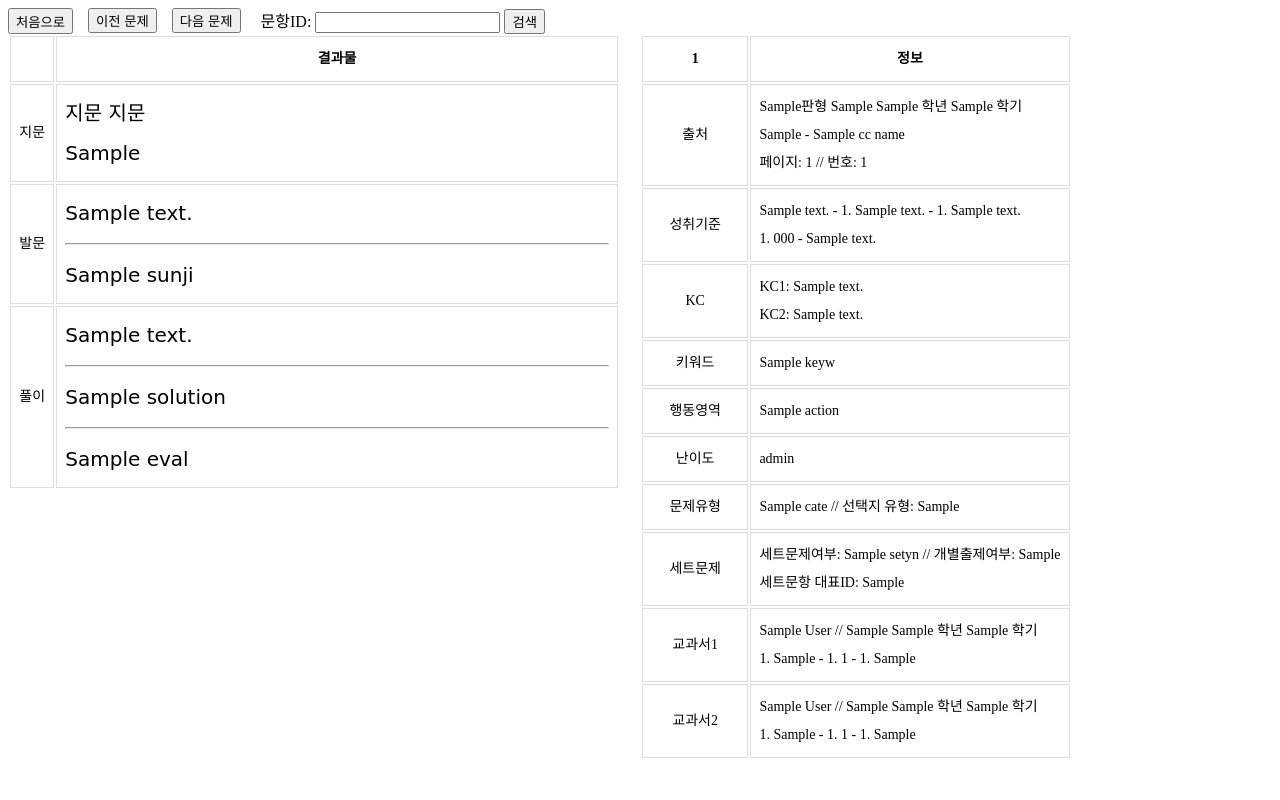
After one commit to pjaewon/inspection, a Flask app: template templates/result3.html in a window 1280 px wide. The commit adds this page. Run offline with Flask 3, Linux system fonts and the light colour scheme; the template is opened without the code that fills it: most values are stand-ins (such as "Sample title", 1, 10 or a date in 2020); parts of the project's set-up code (start-up, migrations or seed data) failed here and were passed over.

Commit message:
update
update

```diff
--- a/app.py
+++ b/app.py
@@ -5,7 +5,9 @@ import pandas as pd
 app = Flask(__name__)
 app.secret_key = 'jaewon'
 
-data = pd.read_excel('data/[동아출판] 6차_최종납품본_20240314_13331건.xlsx', sheet_name='Sheet1')
+# data = pd.read_excel('data/[동아출판] 6차_최종납품본_20240314_13331건.xlsx', sheet_name='Sheet1')
+data = pd.read_excel('data/[동아출판] 7차_최종납품본_20240404_14133건.xlsx', sheet_name='data')
+
 # data = pd.read_excel('data/1-6차 최종납품본_72132건.xlsx', sheet_name='통합')
 
 col_name = ['문항ID', '출처_학교급', '출처_학년', '출처_학기', '출처_과목', '출처_교육과정', '출처_시리즈/브랜드',
@@ -43,6 +45,13 @@ data['정답']=ans_values
 ev = ['평가기준1(서술형)', '평가기준1(퍼센트)', '평가기준2(서술형)', '평가기준2(퍼센트)', '평가기준3(서술형)', '평가기준3(퍼센트)', '평가기준4(서술형)', '평가기준4(퍼센트)', '평가기준5(서술형)', '평가기준5(퍼센트)']
 for e in ev:
     data[e] = data[e].fillna('').astype(str)
+
+
+
+dot0 = ['교과서1_학년', '교과서1_학기','교과서1_대단원순서', '교과서1_중단원순서', '교과서1_소단원순서',
+     '교과서2_학년', '교과서2_학기', '교과서2_대단원순서', '교과서2_중단원순서', '교과서2_소단원순서']
+for d in dot0:
+    data[d] = data[d].apply(lambda x : str(x).replace('.0',''))
 
 
 
@@ -130,6 +139,126 @@ def show_data():
 def search_again():
     return redirect(url_for('index'))
 #_______________________________________________________________________________________________________________________________________
+
+#sampling
+@app.route('/show_data3', methods=['POST'])
+def show_data3():
+    if request.method == 'POST':
+        selected_id = str(request.form['selected_id'])
+
+        # 입력된 ID가 DataFrame에 없는 경우
+        if selected_id not in data.index:
+            return render_template('result.html', not_found=True)
+
+        dap = data.loc[selected_id,'정답']
+
+        if data.loc[selected_id,'문제유형'][:3]=='객관식':
+            sunji ='① ' + data.loc[selected_id,'객관식선지1'] + '<br>② ' + data.loc[selected_id,'객관식선지2'] + '<br>③ ' + data.loc[selected_id,'객관식선지3'] + '<br>④ ' + data.loc[selected_id,'객관식선지4'] + '<br>⑤ ' + data.loc[selected_id,'객관식선지5']
+        else:
+            sunji = ''
+
+
+        contents_group = data.loc[selected_id, '내용_학년(군)']
+        contents_achi_1_num = data.loc[selected_id, '성취기준_영역(대)_연번']
+        contents_achi_1 = data.loc[selected_id, '성취기준_영역(대)']
+        contents_achi_2_num = data.loc[selected_id, '성취기준_영역(중)_연번']
+        contents_achi_2 = data.loc[selected_id, '성취기준_영역(중)']
+        contents_achi_3_num = data.loc[selected_id, '성취기준_성취기준명_연번']
+        contents_achi_3_code = data.loc[selected_id, '성취기준_표준코드']
+        contents_achi_3 = data.loc[selected_id, '성취기준_성취기준명']
+        contents_kc1 = data.loc[selected_id, 'KC1']
+        contents_kc2 = data.loc[selected_id, 'KC2']
+
+        #-----------------------------
+
+
+
+        cc_years = data.loc[selected_id, '출처_판형']
+        cc_school = data.loc[selected_id, '출처_학교급']
+        cc_grade = data.loc[selected_id, '출처_학년']
+        cc_semester = data.loc[selected_id, '출처_학기']
+        cc_series = data.loc[selected_id, '출처_시리즈/브랜드']
+        cc_name = data.loc[selected_id, '출처_제품명']
+        cc_page = data.loc[selected_id, '출처_페이지']
+        cc_num = data.loc[selected_id, '출처-문제번호']
+        keyw = data.loc[selected_id, '키워드']
+        action = data.loc[selected_id, '행동영역']
+        level = data.loc[selected_id, '난이도']
+        cate = data.loc[selected_id, '문제유형']
+        select_cate = data.loc[selected_id, '선택지유형']
+        setyn = data.loc[selected_id, '세트문제여부']
+        set1 = data.loc[selected_id, '개별출제여부']
+        set_origin = data.loc[selected_id, '세트문항 대표ID']
+
+        kyo1_school = data.loc[selected_id, '교과서1_학교급']
+        kyo1_grade = data.loc[selected_id, '교과서1_학년']
+        kyo1_semester = data.loc[selected_id, '교과서1_학기']
+        kyo1_author = data.loc[selected_id, '교과서1_저자']
+        kyo1_big_rank = data.loc[selected_id, '교과서1_대단원순서']
+        kyo1_big = data.loc[selected_id, '교과서1_대단원명']
+        kyo1_mid_rank = data.loc[selected_id, '교과서1_중단원순서']
+        kyo1_mid = data.loc[selected_id, '교과서1_중단원명']
+        kyo1_small_rank = data.loc[selected_id, '교과서1_소단원순서']
+        kyo1_small = data.loc[selected_id, '교과서1_소단원명']
+
+        kyo2_school = data.loc[selected_id, '교과서2_학교급']
+        kyo2_grade = data.loc[selected_id, '교과서2_학년']
+        kyo2_semester = data.loc[selected_id, '교과서2_학기']
+        kyo2_author = data.loc[selected_id, '교과서2_저자']
+        kyo2_big_rank = data.loc[selected_id, '교과서2_대단원순서']
+        kyo2_big = data.loc[selected_id, '교과서2_대단원명']
+        kyo2_mid_rank = data.loc[selected_id, '교과서1_중단원순서']
+        kyo2_mid = data.loc[selected_id, '교과서2_중단원명']
+        kyo2_small_rank = data.loc[selected_id, '교과서2_소단원순서']
+        kyo2_small = data.loc[selected_id, '교과서2_소단원명']
+
+        if data.loc[selected_id, '세트문제여부'] == 'Y' :
+            set_J = data.loc[str(set_origin),'지문(세트문제)']
+        else:
+            set_J = ''
+
+        #-----------------------------
+
+
+        if data.loc[selected_id,'문제유형']=='주관식-서술형':
+            eval = '평가기준1: ' + data.loc[selected_id, '평가기준1(서술형)'] + ' ' + data.loc[selected_id, '평가기준1(퍼센트)'] +'%'+'<br>평가기준2: ' + data.loc[selected_id, '평가기준2(서술형)'] + ' ' + data.loc[selected_id, '평가기준2(퍼센트)'] +'%'+'<br>평가기준3: ' + data.loc[selected_id, '평가기준3(서술형)'] + ' ' + data.loc[selected_id, '평가기준3(퍼센트)'] +'%'+'<br>평가기준4: ' + data.loc[selected_id, '평가기준4(서술형)'] + ' ' + data.loc[selected_id, '평가기준4(퍼센트)'] +'%'+'<br>평가기준5: ' + data.loc[selected_id, '평가기준5(서술형)'] + ' ' + data.loc[selected_id, '평가기준5(퍼센트)'] +'%'
+        else:
+            eval = ''
+
+
+
+
+        fingerprint = data.loc[selected_id, '지문(세트문제)']
+        content = data.loc[selected_id, '발문']
+        answer = data.loc[selected_id, '정답']
+        solution = data.loc[selected_id, '풀이']
+
+
+
+
+        current_index = question_ids.index(selected_id)
+        next_index = (current_index + 1) % len(question_ids)
+        prev_index = (current_index - 1) % len(question_ids)
+
+        # 다음 문제의 ID
+        next_question_id = question_ids[next_index]
+        prev_question_id = question_ids[prev_index]
+
+        return render_template('result3.html', selected_id=selected_id, contents_group=contents_group,
+                               fingerprint=fingerprint, content=content, answer=answer, solution=solution,
+                               contents_achi_1_num=contents_achi_1_num,contents_achi_1=contents_achi_1,
+                               contents_achi_2_num=contents_achi_2_num,contents_achi_2=contents_achi_2,
+                               contents_achi_3_num=contents_achi_3_num,contents_achi_3_code=contents_achi_3_code,contents_achi_3=contents_achi_3,
+                               contents_kc1=contents_kc1,contents_kc2=contents_kc2, eval=eval,
+                                prev_question_id=prev_question_id,next_question_id=next_question_id,sunji=sunji, dap=dap,
+
+                                cc_years =cc_years ,cc_school =cc_school ,cc_grade =cc_grade ,cc_semester =cc_semester ,cc_series =cc_series ,cc_name =cc_name ,cc_page =cc_page ,cc_num =cc_num ,keyw =keyw ,action =action ,level =level ,cate =cate ,select_cate =select_cate ,setyn =setyn ,set1 =set1 ,set_origin =set_origin ,kyo1_school =kyo1_school ,kyo1_grade =kyo1_grade ,kyo1_semester =kyo1_semester ,kyo1_author =kyo1_author ,kyo1_big_rank =kyo1_big_rank ,kyo1_big =kyo1_big ,kyo1_mid_rank =kyo1_mid_rank ,kyo1_mid =kyo1_mid ,kyo1_small_rank =kyo1_small_rank ,kyo1_small =kyo1_small ,kyo2_school =kyo2_school ,kyo2_grade =kyo2_grade ,kyo2_semester =kyo2_semester ,kyo2_author =kyo2_author ,kyo2_big_rank =kyo2_big_rank ,kyo2_big =kyo2_big ,kyo2_mid_rank =kyo2_mid_rank ,kyo2_mid =kyo2_mid ,kyo2_small_rank =kyo2_small_rank ,kyo2_small =kyo2_small ,set_J=set_J,
+                                not_found=False
+                                )
+
+
+    return render_template('index.html')
+
 
 aidt = pd.read_excel('data/AI_DT용 문항 선별_수학.xlsx', sheet_name='문항 DB')
 col_name2 = ['문항ID','선별','식별자','KC_AI_DT','저작유형', '출처_학교급', '출처_학년', '출처_학기', '출처_과목', '출처_교육과정', '출처_시리즈/브랜드',
--- /dev/null
+++ b/templates/result3.html
@@ -0,0 +1,185 @@
+<!DOCTYPE html>
+<html lang="en">
+<head>
+    <meta charset="UTF-8">
+    <meta name="viewport" content="width=device-width, initial-scale=1.0">
+    <title>마스터DB검토</title>
+    <script>
+        MathJax = {
+            tex: {
+                inlineMath: [['$', '$'], ['$$', '$$'], ['\\(', '\\)'], ['\\[', '\\]']]
+            }
+        };
+
+    </script>
+    <script type="text/javascript" async
+            src="https://cdnjs.cloudflare.com/ajax/libs/mathjax/3.2.2/es5/tex-mml-chtml.min.js">
+
+    </script>
+    <style>
+        th,
+        td {
+            line-height: 2;
+            font-size: 14px;
+        }
+        .flex-container {
+            display: flex;
+            justify-content: center; /* 수평 가운데 정렬 */
+        }
+        .latex-table {
+            display : inline-block;
+            width: 700px;
+            margin-right: 20px;
+            float: right;
+        }
+        .metadata-table {
+            display : inline-block;
+            width: 700px;
+            margin-right: 20px;
+            float: left;
+        }
+
+        .result-td img {
+            max-width: 70%;
+            height: auto;
+            margin: auto;
+            display: block;
+        }
+        .latex-table th, .latex-table td,
+        .metadata-table th, .metadata-table td {
+            border: 1px solid #ddd;
+            padding: 8px;
+            text-align: left;
+        }
+
+        .buttons-container {
+            display: flex;
+        }
+        .buttons-container button {
+            margin-right: 15px; /* 버튼 간격 조절 */
+        }
+        .buttons-container form:nth-child(2) input[type="submit"] {
+            margin-right: 15px; /* "이전 문제" 버튼의 간격을 더 조절합니다. */
+        }
+        pre {
+            white-space: pre-wrap;
+            word-wrap: break-word;
+            font-family: 'gothic'
+        }
+        .latex-table .result-td {
+            font-family: 'Pacifico', cursive; /* 폰트 변경 */
+            font-size: 20px; /* 폰트 크기 변경 */
+        }
+
+    </style>
+</head>
+<body>
+
+
+
+
+<!-- 버튼들을 가로로 배열하는 div에 스타일 추가 -->
+<div class="buttons-container">
+    <!-- "처음으로" 버튼 -->
+    <button onclick="location.href='/';">처음으로</button>
+
+    <!-- "이전 문제" 버튼 -->
+    <form action="/show_data3" method="post">
+        <input type="hidden" name="selected_id" value="{{ prev_question_id }}">
+        <input type="submit" value="이전 문제">
+    </form>
+
+    <!-- "다음 문제" 버튼 -->
+    <form action="/show_data3" method="post">
+        <input type="hidden" name="selected_id" value="{{ next_question_id }}">
+        <input type="submit" value="다음 문제">
+    </form>
+
+    <!-- 검색 폼 추가 -->
+    <form action="/show_data3" method="post">
+        <label for="search_id">&nbsp;&nbsp;&nbsp;&nbsp; 문항ID:</label>
+        <input type="text" id="search_id" name="selected_id" required>
+        <input type="submit" value="검색">
+    </form>
+</div>
+
+<!-- 이미지와 결과물을 담고 있는 div -->
+<div class="flex-container">
+
+    <table class="latex-table" align="right">
+        <thead>
+            <tr>
+                <th style="text-align: center; width: 30px;"></th>
+                <th style="text-align: center; width: 670px;">결과물</th>
+            </tr>
+        </thead>
+        <tr>
+            <td style="text-align: center;">지문</td>
+            <td class="result-td"> 지문 $\text{지문}$<br>{{set_J|safe}} </td>
+        </tr>
+        <tr>
+            <td style="text-align: center;">발문</td>
+            <td class="result-td">{{ content|safe}}<hr></hr>{{sunji|safe}}</td>
+        </tr>
+        <tr>
+            <td style="text-align: center;">풀이</td>
+            <td class="result-td">{{answer|safe}}<hr></hr>{{solution |safe}} <hr></hr> {{eval|safe}}</td>
+        </tr>
+    </table>
+
+    <!-- 메타데이터 테이블 -->
+    <table class="metadata-table">
+        <thead>
+            <tr>
+              <th style="text-align: center; width: 25%;">{{selected_id}}</th>
+              <th style="text-align: center; width: 75%;">정보</th>
+            </tr>
+        </thead>
+        <tr>
+            <td style="text-align: center;">출처</td>
+            <td>{{cc_years}}판형 {{cc_school}}   {{cc_grade}} 학년 {{cc_semester}} 학기 <br>{{cc_series}} - {{cc_name}} <br> 페이지: {{cc_page}} // 번호: {{cc_num}}</td>
+        </tr>
+        <tr>
+            <td style="text-align: center;">성취기준</td>
+            <td>{{contents_group}} - {{ contents_achi_1_num }}. {{contents_achi_1}} - {{ contents_achi_2_num }}. {{contents_achi_2}} <br> {{ contents_achi_3_num }}. {{contents_achi_3_code}} - {{contents_achi_3}}</td>
+        </tr>
+
+        <tr>
+            <td style="text-align: center;">KC</td>
+            <td>KC1: {{contents_kc1}} <br>KC2: {{contents_kc2}}</td>
+        </tr>
+        <tr>
+            <td style="text-align: center;">키워드</td>
+            <td> {{keyw}} </td>
+        </tr>
+        <tr>
+            <td style="text-align: center;">행동영역</td>
+            <td>{{action}}</td>
+        </tr>
+        <tr>
+            <td style="text-align: center;">난이도</td>
+            <td>{{level}}</td>
+        </tr>
+        <tr>
+            <td style="text-align: center;">문제유형</td>
+            <td>{{cate}} // 선택지 유형: {{select_cate}}</td>
+        </tr>
+        <tr>
+            <td style="text-align: center;">세트문제</td>
+            <td>세트문제여부: {{setyn}} // 개별출제여부: {{set1}} <br> 세트문항 대표ID: {{set_origin}} </td>
+        </tr>
+        <tr>
+            <td style="text-align: center;">교과서1</td>
+            <td>{{kyo1_author}} // {{kyo1_school}} {{kyo1_grade}} 학년 {{kyo1_semester}} 학기<br> {{kyo1_big_rank}}. {{kyo1_big}} - {{kyo1_mid_rank}}. {{kyo1_mid}} - {{kyo1_small_rank}}. {{kyo1_small}}
+                </td>
+        </tr>
+        <tr>
+            <td style="text-align: center;">교과서2</td>
+            <td>{{kyo2_author}} // {{kyo2_school}} {{kyo2_grade}} 학년 {{kyo2_semester}} 학기<br> {{kyo2_big_rank}}. {{kyo2_big}} - {{kyo2_mid_rank}}. {{kyo2_mid}} - {{kyo2_small_rank}}. {{kyo2_small}}
+                </td>
+        </tr>
+    </table>
+</div>
+
+</body>
+</html>
```
Also changed, not shown: sampling.py (added, +108 -0 lines), templates/index.html (+7 -0 lines), 10 other files.
